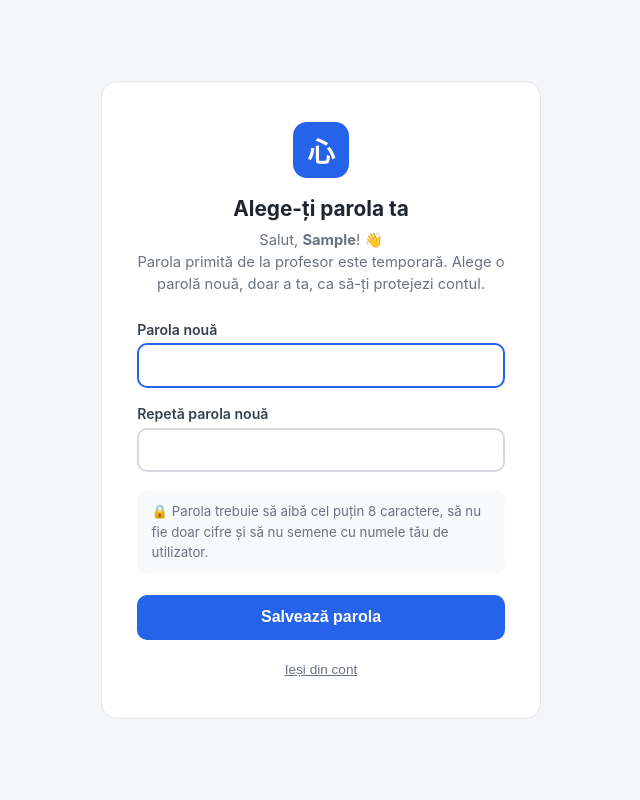
After one commit to robolabro/mindacademy, a Django app: page /accounts/schimba-parola/ in a window 1280 px wide. The commit adds this page. Shown: the whole page, without its empty margins (319-959 px from the left). Run offline with Django 3.2, Linux system fonts and the light colour scheme; a user stored in the database is signed in; tables that the repository leaves empty hold one stand-in row (values such as "Sample post").

Commit message:
Feature: student account credentials - forced password change + teacher reset
- ForcePasswordChangeMiddleware: users with must_change_password are sent to
  /accounts/schimba-parola/ until they set their own password (logout/static/admin exempt)
- Kid-friendly password change page (SetPasswordForm, Django validators),
  clears the flag and redirects per role after saving
- Student detail page: new "Cont de Elev" card showing username, password
  status (temporary vs student-set), last login, and a reset-password button
- student_reset_password view: resets password to the username (temporary) and
  re-arms must_change_password; access limited to the student's teacher

Co-Authored-By: Claude Sonnet 4.6 <noreply@anthropic.com>
Claude-Session: https://claude.ai/code/session_01HpgYUq3zQxDuqVVwKehWWW

```diff
--- /dev/null
+++ b/accounts/middleware.py
@@ -0,0 +1,26 @@
+from django.shortcuts import redirect
+from django.urls import reverse
+
+
+class ForcePasswordChangeMiddleware:
+    """
+    Utilizatorii cu `must_change_password` (ex. elevi cu parolă temporară
+    setată de profesor) sunt redirecționați către pagina de schimbare a
+    parolei până când și-o setează.
+    """
+
+    EXEMPT_PREFIXES = ('/static/', '/media/', '/admin/')
+
+    def __init__(self, get_response):
+        self.get_response = get_response
+
+    def __call__(self, request):
+        user = getattr(request, 'user', None)
+        if user is not None and user.is_authenticated and getattr(user, 'must_change_password', False):
+            change_url = reverse('force_password_change')
+            logout_url = reverse('logout')
+            path = request.path
+            if (path not in (change_url, logout_url)
+                    and not path.startswith(self.EXEMPT_PREFIXES)):
+                return redirect('force_password_change')
+        return self.get_response(request)
--- a/accounts/views.py
+++ b/accounts/views.py
@@ -1,12 +1,46 @@
+from django.contrib import messages
+from django.contrib.auth import update_session_auth_hash
 from django.contrib.auth.decorators import login_required
-from django.shortcuts import redirect
+from django.contrib.auth.forms import SetPasswordForm
+from django.shortcuts import redirect, render
+
+
+def _role_home(user):
+    """Pagina de start potrivită rolului utilizatorului."""
+    if user.role == 'student':
+        return 'student_platform:my_assignments'
+    if user.role == 'teacher':
+        return 'teacher_platform:dashboard'
+    return 'home'
 
 
 @login_required
 def post_login_redirect(request):
     """După login, fiecare rol ajunge pe platforma lui."""
-    if request.user.role == 'student':
-        return redirect('student_platform:my_assignments')
-    if request.user.role == 'teacher':
-        return redirect('teacher_platform:dashboard')
-    return redirect('home')
+    return redirect(_role_home(request.user))
+
+
+@login_required
+def force_password_change(request):
+    """
+    Schimbarea obligatorie a parolei temporare (prima autentificare).
+    Middleware-ul ForcePasswordChange trimite aici utilizatorii cu
+    `must_change_password` până își setează o parolă proprie.
+    """
+    user = request.user
+    if not user.must_change_password:
+        return redirect(_role_home(user))
+
+    if request.method == 'POST':
+        form = SetPasswordForm(user, request.POST)
+        if form.is_valid():
+            form.save()
+            user.must_change_password = False
+            user.save(update_fields=['must_change_password'])
+            update_session_auth_hash(request, user)
+            messages.success(request, 'Parola a fost schimbată. Bine ai venit!')
+            return redirect(_role_home(user))
+    else:
+        form = SetPasswordForm(user)
+
+    return render(request, 'registration/force_password_change.html', {'form': form})
--- a/mathcourses/settings.py
+++ b/mathcourses/settings.py
@@ -49,6 +49,7 @@ MIDDLEWARE = [
     'django.middleware.common.CommonMiddleware',
     'django.middleware.csrf.CsrfViewMiddleware',
     'django.contrib.auth.middleware.AuthenticationMiddleware',
+    'accounts.middleware.ForcePasswordChangeMiddleware',
     'django.contrib.messages.middleware.MessageMiddleware',
     'django.middleware.clickjacking.XFrameOptionsMiddleware',
 ]
--- a/mathcourses/urls.py
+++ b/mathcourses/urls.py
@@ -38,6 +38,9 @@ urlpatterns = [
     # Redirect după login, în funcție de rol
     path('dupa-login/', accounts_views.post_login_redirect, name='post_login_redirect'),
 
+    # Schimbarea obligatorie a parolei temporare (prima autentificare)
+    path('accounts/schimba-parola/', accounts_views.force_password_change, name='force_password_change'),
+
     # Simulator Soroban
     # path('soroban/', include('soroban.urls')),
 ]
--- a/teacher_platform/urls.py
+++ b/teacher_platform/urls.py
@@ -24,6 +24,7 @@ urlpatterns = [
     path('studenti/adauga/', views.student_add, name='student_add'),
     path('studenti/<int:student_id>/', views.student_detail, name='student_detail'),
     path('studenti/<int:student_id>/editeaza/', views.student_edit, name='student_edit'),
+    path('studenti/<int:student_id>/reseteaza-parola/', views.student_reset_password, name='student_reset_password'),
 
     # Lecții
     path('lectii/<int:lesson_id>/', views.lesson_detail, name='lesson_detail'),
--- /dev/null
+++ b/templates/registration/force_password_change.html
@@ -0,0 +1,120 @@
+{% load static %}
+<!DOCTYPE html>
+<html lang="ro">
+<head>
+    <meta charset="UTF-8">
+    <meta name="viewport" content="width=device-width, initial-scale=1.0">
+    <title>Alege-ți parola - MindAcademy</title>
+    <link rel="icon" type="image/svg+xml" href="{% static 'images/favicon.svg' %}">
+    <style>
+        * { margin: 0; padding: 0; box-sizing: border-box; }
+        body {
+            font-family: -apple-system, BlinkMacSystemFont, 'Segoe UI', Roboto, 'Helvetica Neue', Arial, sans-serif;
+            background: #f5f6f8;
+            min-height: 100vh;
+            display: flex;
+            align-items: center;
+            justify-content: center;
+            padding: 1.5rem;
+        }
+        .pw-card {
+            background: white;
+            border: 1px solid #e5e7eb;
+            border-radius: 16px;
+            width: 100%;
+            max-width: 440px;
+            padding: 2.5rem 2.2rem;
+        }
+        .pw-logo {
+            width: 56px; height: 56px; border-radius: 14px;
+            background: #2563eb; color: white;
+            display: flex; align-items: center; justify-content: center;
+            font-size: 1.7rem; font-weight: 700;
+            margin: 0 auto 1.1rem;
+        }
+        h1 { font-size: 1.3rem; text-align: center; color: #1f2430; margin-bottom: 0.5rem; }
+        .pw-hint {
+            text-align: center; color: #6b7280; font-size: 0.92rem;
+            line-height: 1.5; margin-bottom: 1.6rem;
+        }
+        .pw-field { margin-bottom: 1.1rem; }
+        .pw-field label {
+            display: block; font-size: 0.88rem; font-weight: 600;
+            color: #374151; margin-bottom: 0.35rem;
+        }
+        .pw-field input {
+            width: 100%; padding: 0.7rem 0.85rem;
+            border: 2px solid #d6d9e0; border-radius: 10px;
+            font-size: 1rem; outline: none;
+        }
+        .pw-field input:focus { border-color: #2563eb; }
+        .pw-errors {
+            background: #fee2e2; color: #b91c1c;
+            border-radius: 10px; padding: 0.7rem 0.9rem;
+            font-size: 0.86rem; margin-bottom: 1.1rem; line-height: 1.5;
+        }
+        .pw-errors ul { margin-left: 1.1rem; }
+        .pw-rules {
+            background: #f8f9fb; border-radius: 10px;
+            padding: 0.7rem 0.9rem; font-size: 0.83rem; color: #6b7280;
+            margin-bottom: 1.3rem; line-height: 1.55;
+        }
+        .pw-submit {
+            width: 100%; background: #2563eb; color: white;
+            border: none; border-radius: 10px;
+            padding: 0.85rem; font-size: 1rem; font-weight: 700;
+            cursor: pointer; transition: background 0.15s ease;
+        }
+        .pw-submit:hover { background: #1d4ed8; }
+        .pw-logout {
+            display: block; text-align: center; margin-top: 1.1rem;
+        }
+        .pw-logout button {
+            background: none; border: none; color: #6b7280;
+            font-size: 0.85rem; cursor: pointer; text-decoration: underline;
+        }
+    </style>
+</head>
+<body>
+    <div class="pw-card">
+        <div class="pw-logo">心</div>
+        <h1>Alege-ți parola ta</h1>
+        <p class="pw-hint">
+            Salut, <strong>{{ user.first_name|default:user.username }}</strong>! 👋<br>
+            Parola primită de la profesor este temporară.
+            Alege o parolă nouă, doar a ta, ca să-ți protejezi contul.
+        </p>
+
+        {% if form.errors %}
+        <div class="pw-errors">
+            <ul>
+                {% for field in form %}{% for error in field.errors %}<li>{{ error }}</li>{% endfor %}{% endfor %}
+                {% for error in form.non_field_errors %}<li>{{ error }}</li>{% endfor %}
+            </ul>
+        </div>
+        {% endif %}
+
+        <form method="post">
+            {% csrf_token %}
+            <div class="pw-field">
+                <label for="id_new_password1">Parola nouă</label>
+                <input type="password" name="new_password1" id="id_new_password1" required autofocus autocomplete="new-password">
+            </div>
+            <div class="pw-field">
+                <label for="id_new_password2">Repetă parola nouă</label>
+                <input type="password" name="new_password2" id="id_new_password2" required autocomplete="new-password">
+            </div>
+            <div class="pw-rules">
+                🔒 Parola trebuie să aibă cel puțin 8 caractere, să nu fie doar cifre
+                și să nu semene cu numele tău de utilizator.
+            </div>
+            <button type="submit" class="pw-submit">Salvează parola</button>
+        </form>
+
+        <form method="post" action="{% url 'logout' %}" class="pw-logout">
+            {% csrf_token %}
+            <button type="submit">Ieși din cont</button>
+        </form>
+    </div>
+</body>
+</html>
```
Also changed, not shown: teacher_platform/views.py (+34 -0 lines), templates/teacher_platform/student_detail.html (+27 -0 lines).
